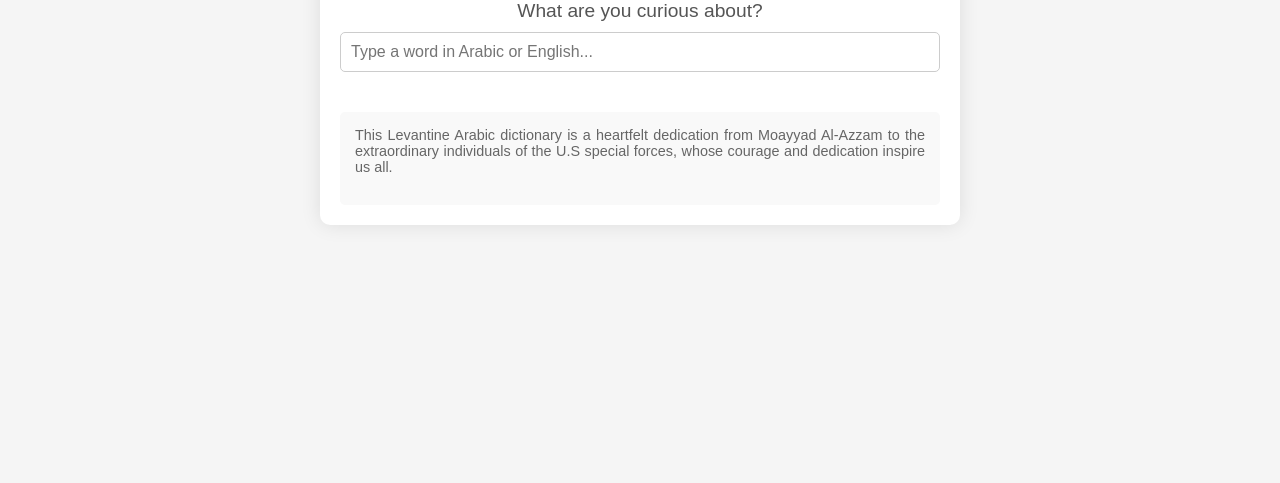
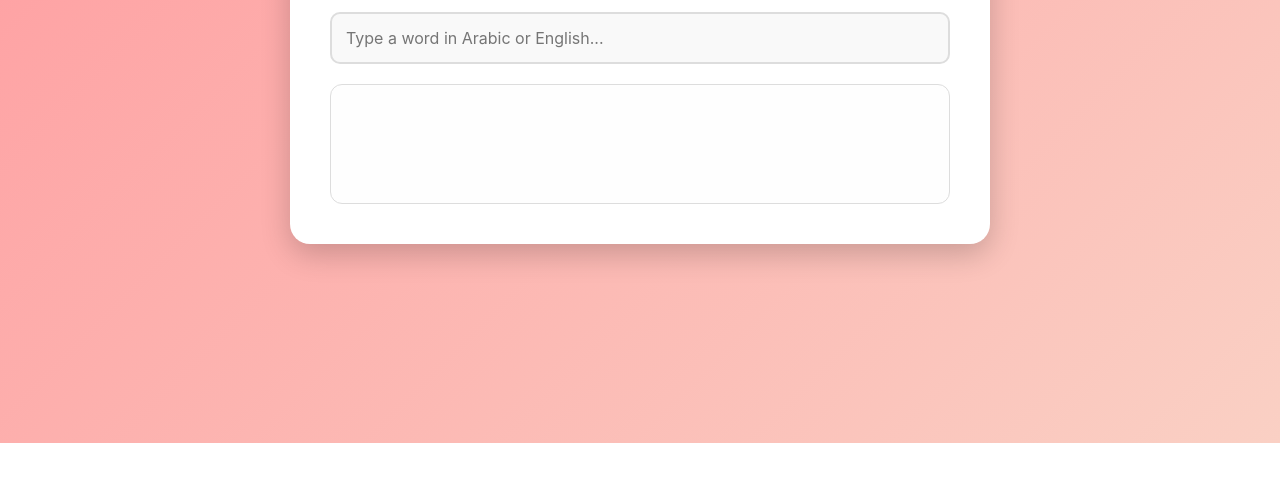
Before and after one commit to moayyadsaleh/Levantine-Dictionary, a plain HTML site: page index.html in a window 1280 px wide. Shown: the part 357-840 px from the top of the page. After the commit the page ends 800 px from the top, so only its background shows below. Drawn offline with Linux system fonts and the light colour scheme.

Commit message:
Add the following

```diff
--- a/index.html
+++ b/index.html
@@ -8,9 +8,9 @@
   </head>
   <body>
     <div id="app">
-      <h1>Explore Levantine Arabic</h1>
+      <h1>Levantine Arabic Dictionary</h1>
 
-      <label for="searchInput">What are you curious about?</label>
+      <label for="searchInput">Look up your word...</label>
       <input
         type="text"
         id="searchInput"
@@ -20,14 +20,7 @@
 
       <div id="results"></div>
 
-      <div id="dedication">
-        <p>
-          This Levantine Arabic dictionary is a heartfelt dedication from
-          Moayyad Al-Azzam to the extraordinary individuals of the U.S special
-          forces, whose courage and dedication inspire us all.
-        </p>
-      </div>
-    </div>
+
 
     <script src="dictionary.js"></script>
   </body>
--- a/styles.css
+++ b/styles.css
@@ -1,66 +1,119 @@
+/* styles.css */
+
+/* General Reset */
+* {
+  margin: 0;
+  padding: 0;
+  box-sizing: border-box;
+  font-family: "Inter", sans-serif;
+}
+
 body {
-  font-family: "Arial", sans-serif;
-  background-color: #f5f5f5;
-  margin: 0;
+  background: linear-gradient(135deg, #ff9a9e 0%, #fad0c4 100%);
+  color: #333;
+  line-height: 1.6;
+  font-size: 16px;
+  display: flex;
+  justify-content: center;
+  align-items: center;
+  min-height: 100vh;
   padding: 20px;
-  display: flex;
-  flex-direction: column;
-  align-items: center;
-  justify-content: center;
-  height: 100vh;
 }
 
 #app {
-  max-width: 600px;
+  background: #ffffff;
+  box-shadow: 0px 10px 30px rgba(0, 0, 0, 0.2);
+  border-radius: 20px;
+  padding: 40px;
+  max-width: 700px;
   width: 100%;
-  background-color: #fff;
-  border-radius: 10px;
-  box-shadow: 0 0 20px rgba(0, 0, 0, 0.1);
-  padding: 20px;
-  text-align: center;
 }
 
 h1 {
-  color: #333;
-  font-size: 2em;
+  font-size: 2.8em;
+  color: #ff6584;
   margin-bottom: 20px;
+  text-align: center;
+  font-weight: 700;
 }
 
 label {
   display: block;
+  font-weight: 600;
   margin-bottom: 10px;
   color: #555;
-  font-size: 1.2em;
+  font-size: 1.1em;
 }
 
-#searchInput {
+input[type="text"] {
   width: 100%;
-  padding: 10px;
+  padding: 14px;
   font-size: 1em;
-  border: 1px solid #ccc;
-  border-radius: 5px;
-  margin-bottom: 20px;
-  box-sizing: border-box;
+  border: 2px solid #ddd;
+  border-radius: 10px;
+  transition: border-color 0.3s ease, box-shadow 0.3s ease;
+  background: #f9f9f9;
+}
+
+input[type="text"]:focus {
+  border-color: #ff6584;
+  outline: none;
+  box-shadow: 0px 4px 10px rgba(255, 101, 132, 0.3);
 }
 
 #results {
-  text-align: left;
-  margin-bottom: 20px;
+  margin-top: 20px;
+  background: #fefefe;
+  border: 1px solid #ddd;
+  border-radius: 12px;
+  padding: 15px;
+  min-height: 120px;
+  display: flex;
+  flex-direction: column;
+  gap: 10px;
+}
+
+.result-item {
+  background: #ffecef;
+  border-radius: 10px;
+  padding: 12px;
+  margin-bottom: 10px;
+  transition: transform 0.2s ease, box-shadow 0.2s ease;
+  font-size: 1.1em;
+}
+
+.result-item:hover {
+  transform: translateY(-3px);
+  box-shadow: 0px 6px 15px rgba(0, 0, 0, 0.1);
+}
+
+.result-item strong {
+  color: #ff6584;
 }
 
 #dedication {
-  background-color: #f9f9f9;
-  border-radius: 5px;
-  padding: 15px;
-  text-align: justify;
+  margin-top: 20px;
+  padding: 20px;
+  border-top: 1px solid #ddd;
+  text-align: center;
+  color: #777;
+  font-style: italic;
+  background: #fefefe;
+  border-radius: 12px;
 }
 
 #dedication p {
-  color: #666;
-  font-size: 0.9em;
   margin: 0;
+  font-size: 1em;
 }
 
-#dedication p:first-child {
-  margin-bottom: 15px;
+/* Responsive Design */
+@media (max-width: 768px) {
+  h1 {
+    font-size: 2em;
+  }
+
+  input[type="text"] {
+    font-size: 0.9em;
+  }
 }
```
